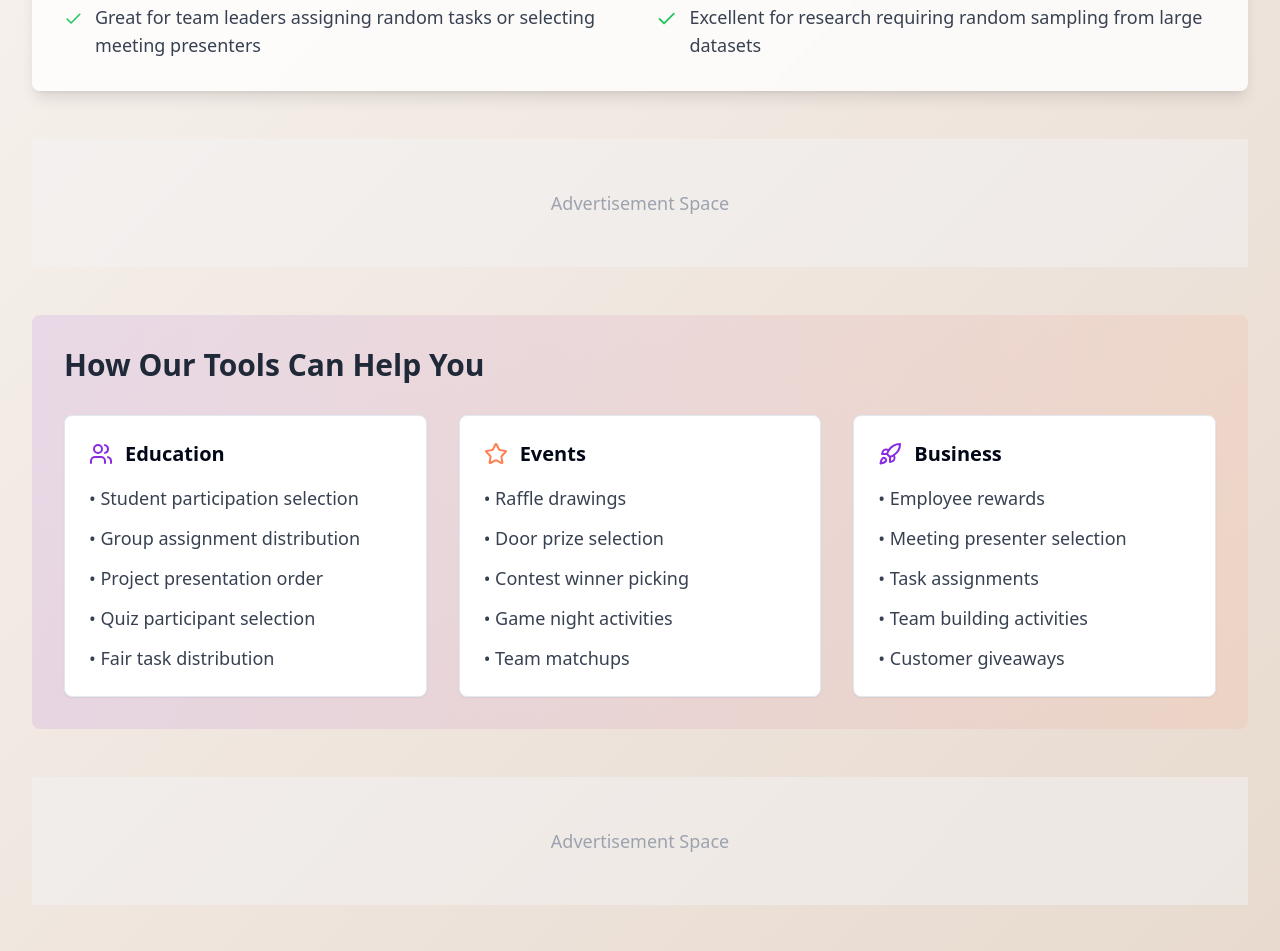
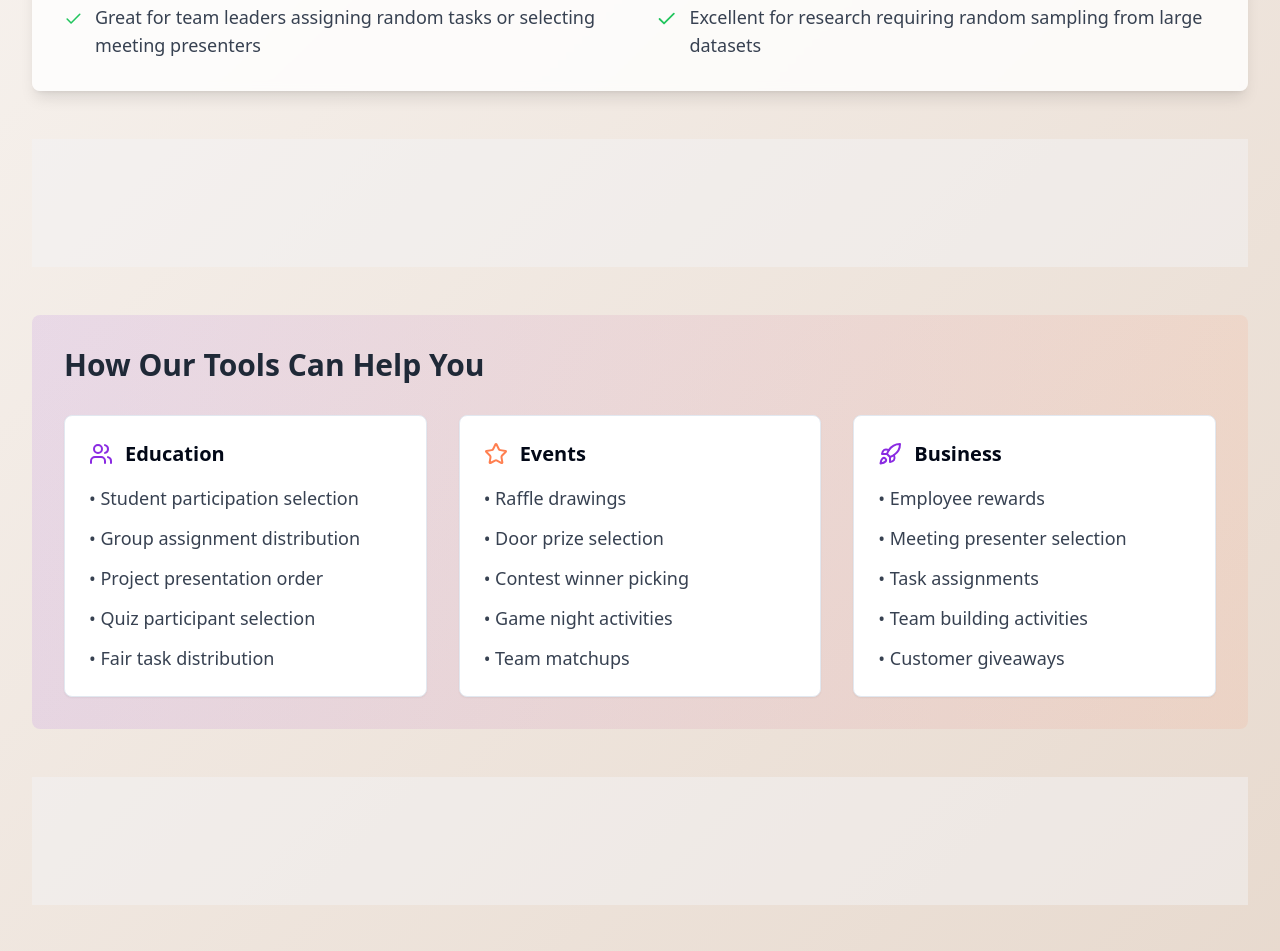
Before and after one commit to naquashm/lucky-number-selector-plus, a React (Vite) app: page / in a window 1280 px wide. Shown: the part 1200-2151 px from the top of the page. Built offline with nearby package versions, Linux system fonts and the light colour scheme.

Commit message:
Remove advertisement space

```diff
--- a/src/pages/Home.tsx
+++ b/src/pages/Home.tsx
@@ -169,7 +169,6 @@ const Home = () => {
         </div>
 
         <div className="h-32 w-full bg-gray-100/50 flex items-center justify-center text-gray-400">
-          Advertisement Space
         </div>
 
         <div className="bg-gradient-to-r from-picker-purple/10 to-picker-orange/10 rounded-lg p-8">
@@ -218,7 +217,6 @@ const Home = () => {
         </div>
 
         <div className="h-32 w-full bg-gray-100/50 flex items-center justify-center text-gray-400">
-          Advertisement Space
         </div>
 
         <div className="bg-white/80 backdrop-blur-sm rounded-lg p-8 shadow-lg">
```
